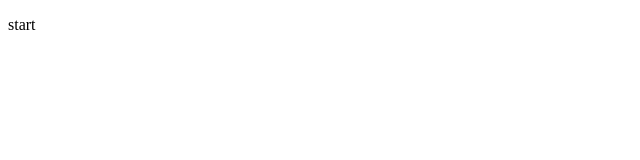
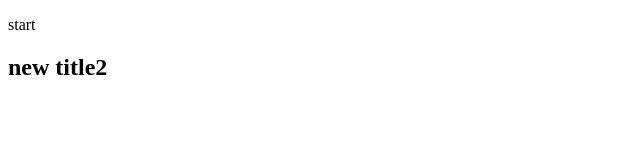
Before and after one commit to zhitnyak/practica, a plain HTML site: page index.html in a window 1280 px wide. Shown: the whole page, without its empty margins (0-640 px from the left). Drawn offline with Linux system fonts and the light colour scheme.

Commit message:
add new section

```diff
--- a/index.html
+++ b/index.html
@@ -12,5 +12,10 @@
             start
         </p>
     </head>
+<section>
+    <div class="wrapper">
+        <h2>new title2</h2>
+    </div>
+</section>
 </body>
 </html>
```
